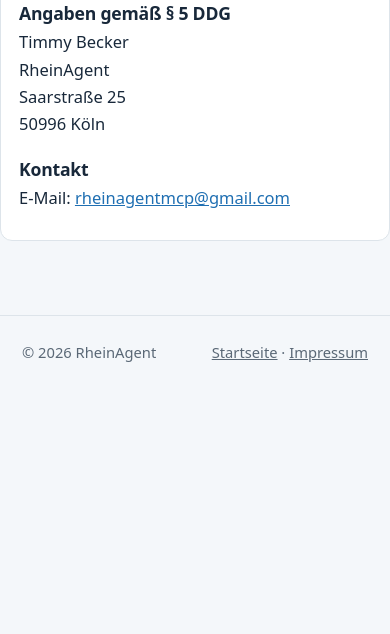
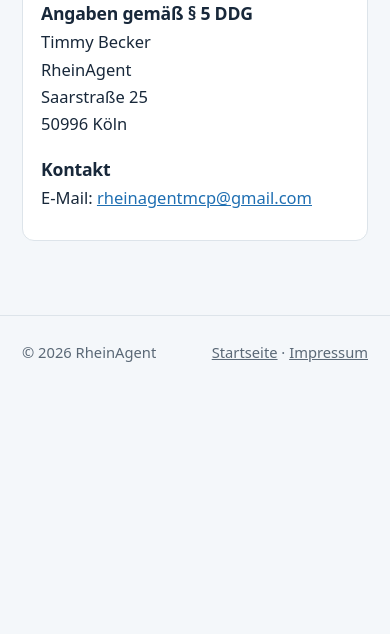
Before and after one commit to rheinagent/rheinagent.github.io, a plain HTML site: page impressum.html in a window 390 px wide. Shown: the part 210-844 px from the top of the page. Drawn offline with Linux system fonts and the light colour scheme.

Commit message:
Impressum: side padding on mobile
Adjusted padding in the legal section of the footer.

```diff
--- a/impressum.html
+++ b/impressum.html
@@ -67,7 +67,7 @@ a.book{display:flex;gap:18px;align-items:stretch}
 footer{margin-top:64px;border-top:1px solid var(--line);padding:24px 0 44px;color:var(--muted);font-size:.92rem}
 footer .row{display:flex;flex-wrap:wrap;gap:12px 24px;justify-content:space-between}
 footer a{color:var(--muted)}
-.legal{padding:40px 0 10px}
+.legal{padding:40px 22px 10px}
 .legal .doc{background:var(--card);border:1px solid var(--line);border-radius:12px;padding:28px 30px;max-width:720px}
 .legal h1{color:var(--ink);font-size:2rem;max-width:none}
 .legal h2{font-size:1.1rem;margin:22px 0 4px}
```
